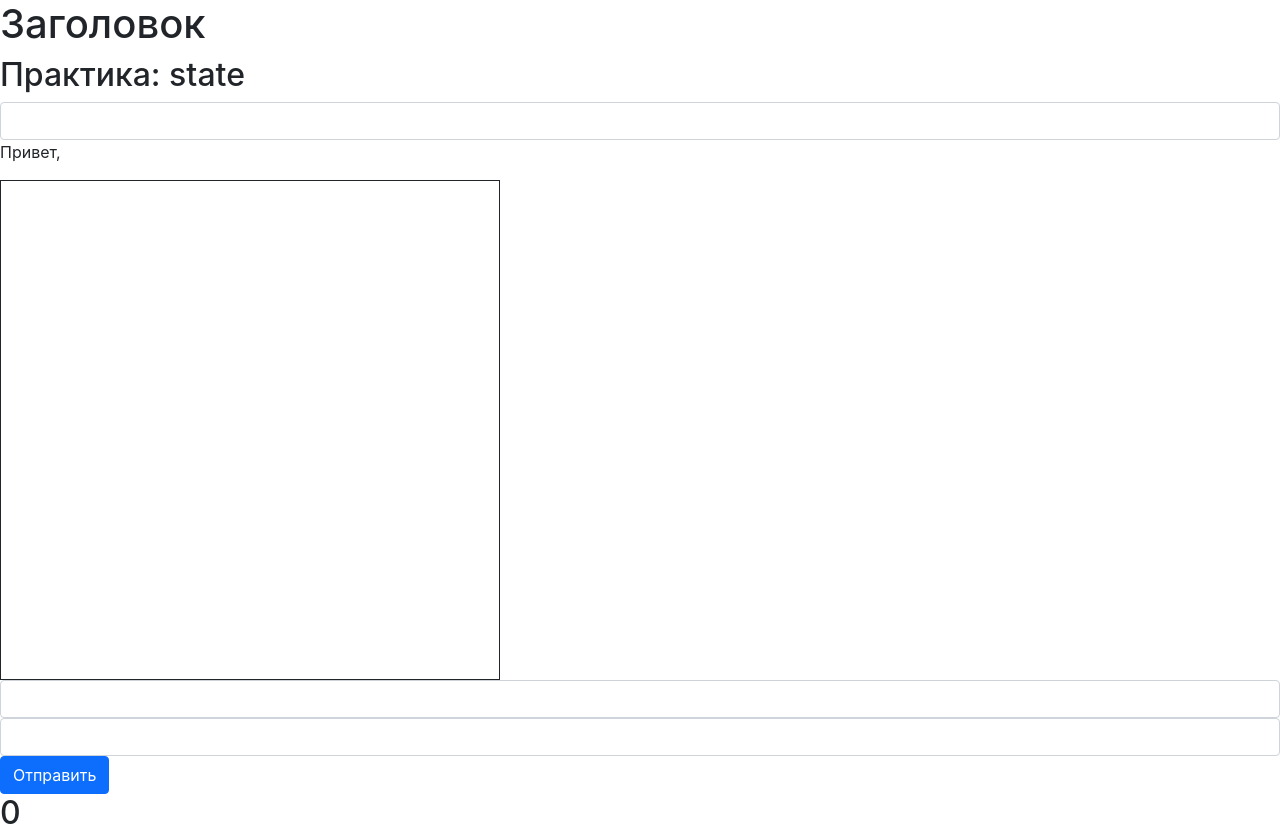
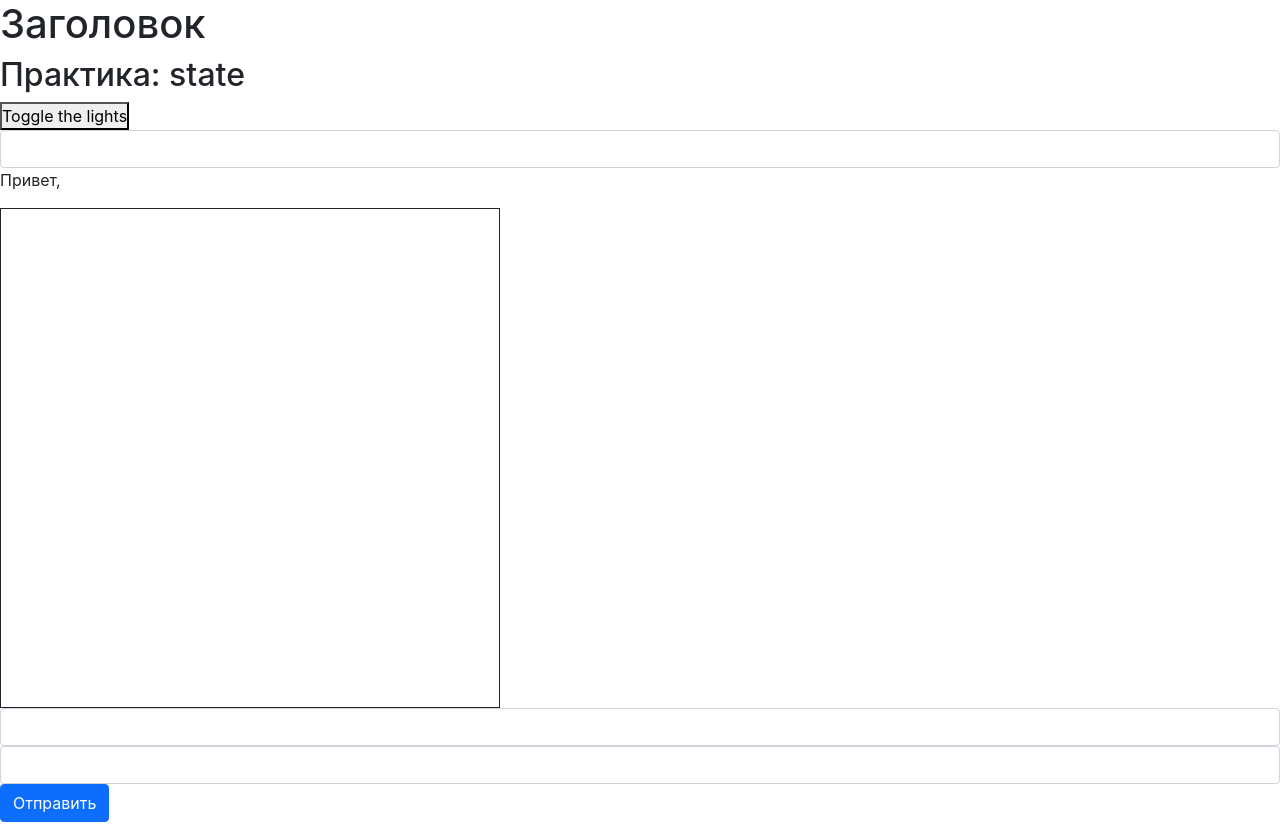
Before and after one commit to a-berezhkov/react-learn, a React (Create React App) app: page / in a window 1280 px wide. Shown: the top 826 px of the page. Built offline with nearby package versions, Linux system fonts and the light colour scheme.

Commit message:
practice: state ex. 7

```diff
--- a/src/app/App.jsx
+++ b/src/app/App.jsx
@@ -18,6 +18,7 @@ import { Counter2 } from "../components/Counter2/Counter2";
 import { SimpleForm } from "../components/SimpleForm/SimpleForm";
 import { MouseCoords } from "../components/MouseCoords/MouseCoords";
 import { InputName } from "../components/InputName/InputName";
+import LightSwitch from "../components/LightSwitch/LightSwitch";
 
 const arr = ["text1","text2", "text3"]
 
@@ -47,6 +48,8 @@ const App = () => {
     <>
       <h1>Заголовок</h1>
       <h2> Практика: state </h2>
+      <LightSwitch/>
+
       <InputName/>
 
       <MouseCoords/>
--- /dev/null
+++ b/src/components/LightSwitch/LightSwitch.jsx
@@ -0,0 +1,20 @@
+import React, { useState } from 'react'
+
+export default function LightSwitch() {
+
+
+    function handleClick() {
+        let bodyStyle = document.body.style;
+        if (bodyStyle.backgroundColor === 'black') {
+          bodyStyle.backgroundColor = 'white';
+        } else {
+          bodyStyle.backgroundColor = 'black';
+        }
+      }
+
+    return (
+      <button onClick={handleClick}>
+        Toggle the lights
+      </button>
+    );
+  }
```
